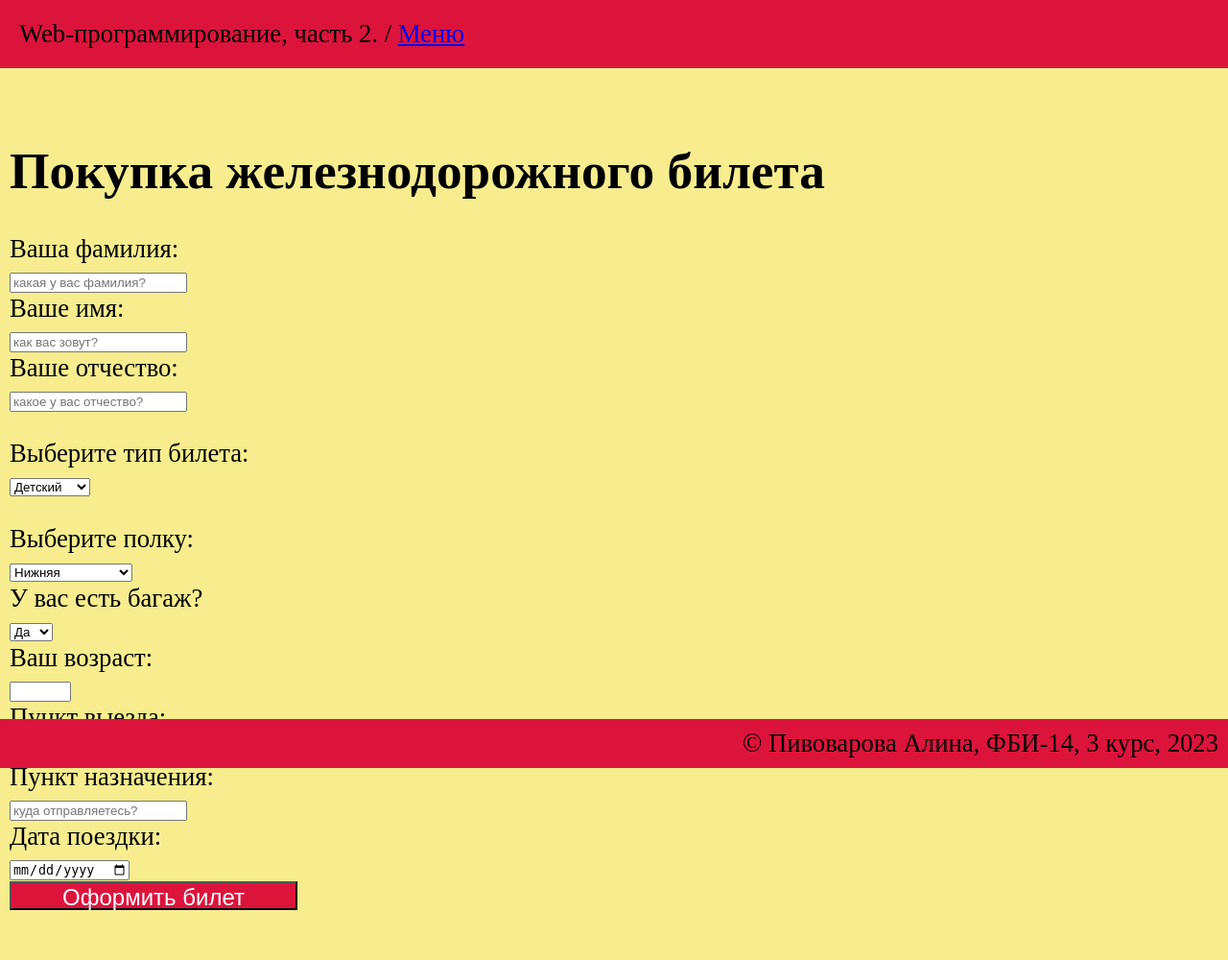
After one commit to AlinaPivovarova/web-programming-labs-2, a Flask app: template templates/ticket.html in a window 1280 px wide. The commit adds this page. Shown: the whole page at 96% size. Run offline with Flask 3, Linux system fonts and the light colour scheme; the template is opened without the code that fills it, so the values that code supplies are empty.

Commit message:
Железнодорожный билет

```diff
--- a/templates/form1.html
+++ b/templates/form1.html
@@ -36,7 +36,7 @@
         <div>
             <select name="sex">
                 <option value="male" {{ sex == 'male' and 'selected' }}>Мужчина</option>
-                <option value="female" {{ sex == 'male' and 'selected' }}>Женщина</option>
+                <option value="female" {{ sex == 'female' and 'selected' }}>Женщина</option>
             </select>
         </div>
 
--- a/templates/lab3.html
+++ b/templates/lab3.html
@@ -12,6 +12,9 @@
         <li>
             <a href="/lab3/order">Заказ</a>
         </li>
+        <li>
+            <a href="/lab3/ticket">Железнодорожный билет</a>
+        </li>
     </ol>
     <ol>
     {% endblock %}
--- /dev/null
+++ b/templates/ticket.html
@@ -0,0 +1,132 @@
+{% extends "base.html" %}
+
+{% block lab %}Лабораторная работа 3{% endblock %}
+
+{% block main %}
+
+    {% if  familiya %}
+
+    <h1>Ваш билет:</h1>
+
+    <div>Ваша фамилия: {{ familiya }}</div>
+    <div>Ваше имя: {{ name }}</div>
+    <div>Ваше отчество: {{ otchestvo }}</div>
+    <div>Ваш возраст: {{ age }}</div>
+    <div>Пункт выезда: {{ start }}</div>
+    <div>Пункт назначения: {{ finish }}</div>
+    <div>Тип билета: {{ 'Детский' if tipe == 'children' else 'Взрослый' }}</div>
+    <div>Наличие багажа: {{ 'Нет' if bagaz == 'no' else 'Имеется' }}</div>
+    <div>Дата поездки: {{ data }}</div>
+    <div>Ваша полка:
+        {% if polka == 'niz' %}
+            Нижняя
+        {% elif polka == 'nizbok' %}
+            Нижняя боковая
+        {% elif polka == 'verh' %}
+            Верхняя
+        {% else %}
+            Верхняя боковая
+        {% endif %}
+    </div>
+
+    {% else %}
+    <h1>Покупка железнодорожного билета</h1>
+
+    <form>
+
+        <label>Ваша фамилия:</label>
+        <div>
+            <input type="text" placeholder="какая у вас фамилия?" name="familiya" value="{{ familiya or '' }}">
+            <span class="error">{{ errors.familiya }}</span>
+        </div>
+        <label>
+
+        <label>Ваше имя:</label>
+         <div>
+            <input type="text" placeholder="как вас зовут?" name="name" value="{{ name or '' }}">
+            <span class="error">{{ errors.name }}</span>
+        </div>
+        <label>
+
+        <label>Ваше отчество:</label>
+        <div>
+            <input type="text" placeholder="какое у вас отчество?" name="otchestvo" value="{{ otchestvo or '' }}">
+            <span class="error">{{ errors.otchestvo }}</span>
+        </div>
+        <label>
+
+        <p>
+        <div>Выберите тип билета:</div>
+        <div>
+            <select name="tipe">
+                <option value="children" {{ tipe == 'children' and 'selected' }}>Детский</option>
+                <option value="vzrosliy" {{ tipe == 'vzrosliy' and 'selected' }}>Взрослый</option>
+            </select>
+        </div>
+        </p>
+        <div>Выберите полку:</div>
+        <div>
+            <select name="polka">
+                <option value="niz" {{ polka == 'niz' and 'selected' }}>Нижняя</option>
+                <option value="verh" {{ polka == 'verh' and 'selected' }}>Верхняя</option>
+                <option value="verhbok" {{ polka == 'verhbok' and 'selected' }}>Верхняя боковая</option>
+                <option value="nozbok" {{ polka == 'nizbok' and 'selected' }}>Нижняя боковая</option>
+            </select>
+        </div>
+
+        <div>
+        <label>У вас есть багаж?</label>
+        </div>
+        <div>
+            <select name="bagaz">
+                <option value="yes" {{ bagaz == 'yes' and 'selected' }}>Да</option>
+                <option value="no" {{ bagaz == 'no' and 'selected' }}>Нет</option>
+            </select>
+        </div>
+        <label>Ваш возраст:</label>
+        <div>
+            <input type="number"  name="age" value="{{ age or '' }}" required min="18" max="120">
+            <span class="error">{{ errors.age }}</span>
+        </div>
+
+        <label>Пункт выезда:</label>
+        <div>
+            <input type="text" placeholder="откуда отправляетесь?" name="start" value="{{ start or '' }}">
+            <span class="error">{{ errors.start }}</span>
+        </div>
+        </label>
+        <label>Пункт назначения:</label>
+        <div>
+            <input type="text" placeholder="куда отправляетесь?" name="finish" value="{{ finish or '' }}">
+            <span class="error">{{ errors.finish }}</span>
+        </div>
+        <label>
+
+        <label>Дата поездки:</label>
+        <div>
+            <input type="date" name="data" value="{{ data or '' }}">
+            <span class="error">{{ errors.data}}</span>
+        </div>
+        <label>
+
+        <div>
+            <button type="submit" class="btn">Оформить билет</button>
+        </div>
+    </form>
+    <style>
+        .error{
+            color: darkred;
+        }
+        .btn{
+            width: 300px;
+            height: 30px;
+            font-size: x-large;
+            background-color: crimson;
+            color: white;
+        }
+        .btn:hover{
+            background-color: rgb(29, 212, 120);
+        }
+    </style>
+        {% endif %}
+    {% endblock %}
```
